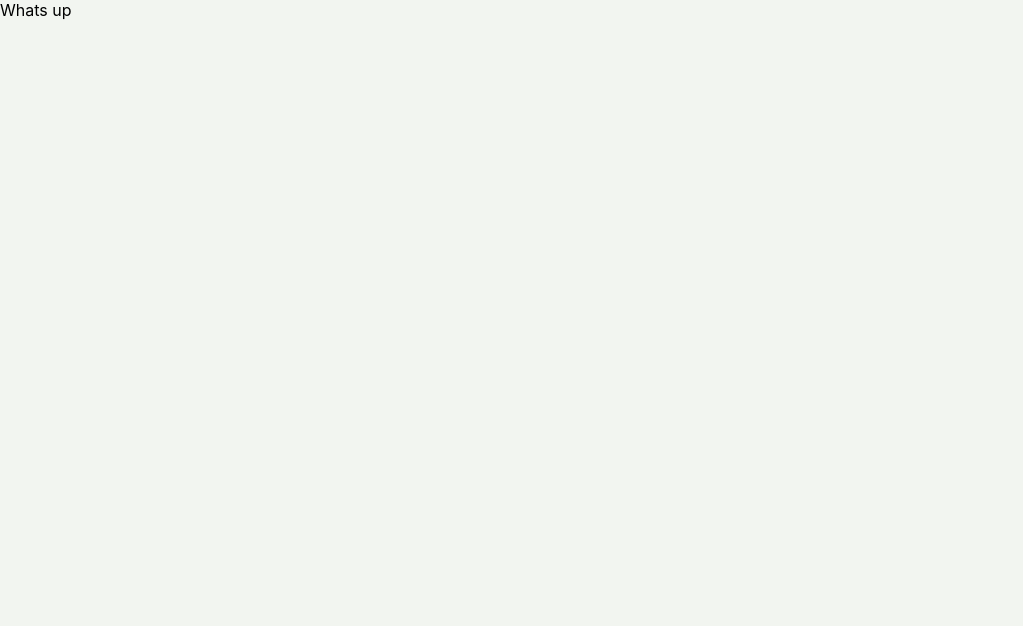
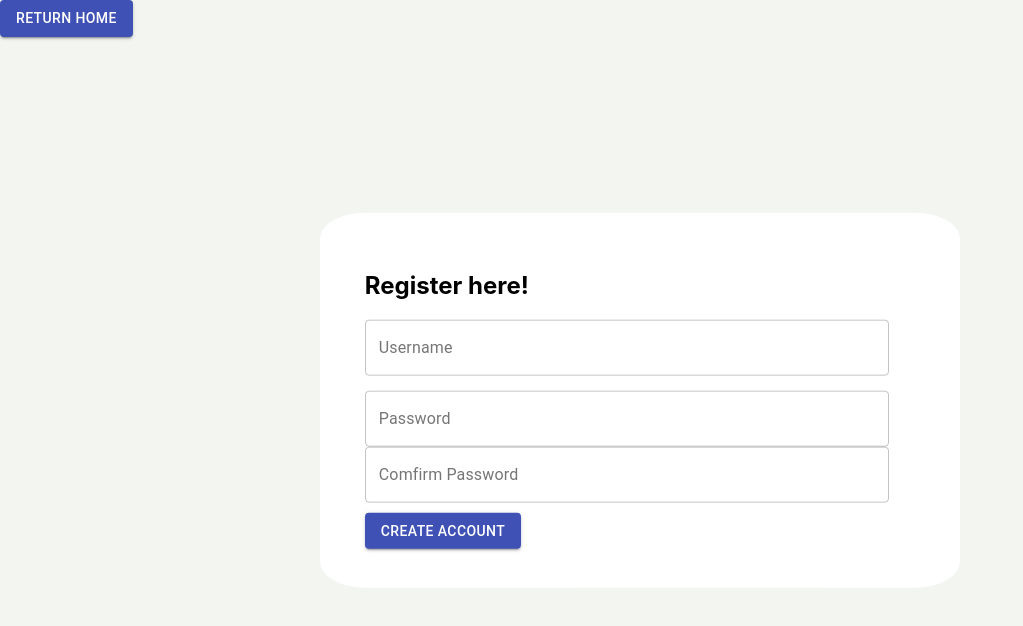
Before and after one commit to a-x-liu/unimelb-timetable, a React (Create React App) app in the folder client/: page /register in a window 1280 px wide. Shown: the top 626 px of the page, without its empty margins (0-1023 px from the left). Built offline with nearby package versions, Linux system fonts and the light colour scheme.

Commit message:
Work on Register page

```diff
--- a/client/src/App.css
+++ b/client/src/App.css
@@ -12,6 +12,7 @@
     animation: App-logo-spin infinite 20s linear;
   }
 }
+
 
 .App-header {
   background-color: #282c34;
@@ -41,6 +42,19 @@
   position: fixed;
   top: 50%;
   left: 70%;
+  transform: translate(-50%, -50%);
+  padding: 3%;
+  padding-left: 3.5%;
+  padding-right: 1%;
+  box-shadow: 10px;
+  border-radius: 7%;
+  background-color: #ffffff;
+}
+
+.RegisterPage {
+  position: fixed;
+  top: 50%;
+  left: 50%;
   transform: translate(-50%, -50%);
   padding: 3%;
   padding-left: 3.5%;
@@ -92,7 +106,7 @@ html{
   height: 190px;
   position: absolute;
   left: 50%;
-  top: 87%;
+  top: 88.9%;
   transform: translate(-50%, -50%);
   border-radius: 5px;
   background-image: linear-gradient(to top, #accbee 0%, #e7f0fd 100%);
--- a/client/src/components/Register.js
+++ b/client/src/components/Register.js
@@ -1,7 +1,50 @@
 import React from 'react';
+import '../App.css';
+import App from '../App.js';
+import TextField from '@material-ui/core/TextField';
+import Button from '@material-ui/core/Button';
+
+import {
+    BrowserRouter as Router,
+    Switch,
+    Route,
+    Link,
+  } from 'react-router-dom';
+
+const username = {
+    marginRight: '5px',
+    width: '90%',
+    marginBottom: '2.5%'
+  }
+
+  const password = {
+    width: '90%',
+    height: '120%'
+  }
 
 export default function () {
     return (
-        <div> Whats up </div>
+        <div>
+            <Link to="/">
+                <Button variant="contained" color="primary">
+                    Return Home
+                </Button>
+            </Link>
+            <div className="RegisterPage">
+                <h2>Register here!</h2>
+                <form>
+                    <TextField id="loginUsername" label="Username" variant="outlined" style={username}/>
+                    <TextField id="loginPassword" label="Password" variant="outlined" type="password" style={password} />
+                    <TextField id="loginPassword" label="Comfirm Password" variant="outlined" type="password" style={password} />
+                    <div className="loginButton">
+
+                    <Button variant="contained" color="primary">
+                        Create Account
+                    </Button>
+
+                    </div>
+                </form>
+            </div>
+        </div>
     );
 }
```
